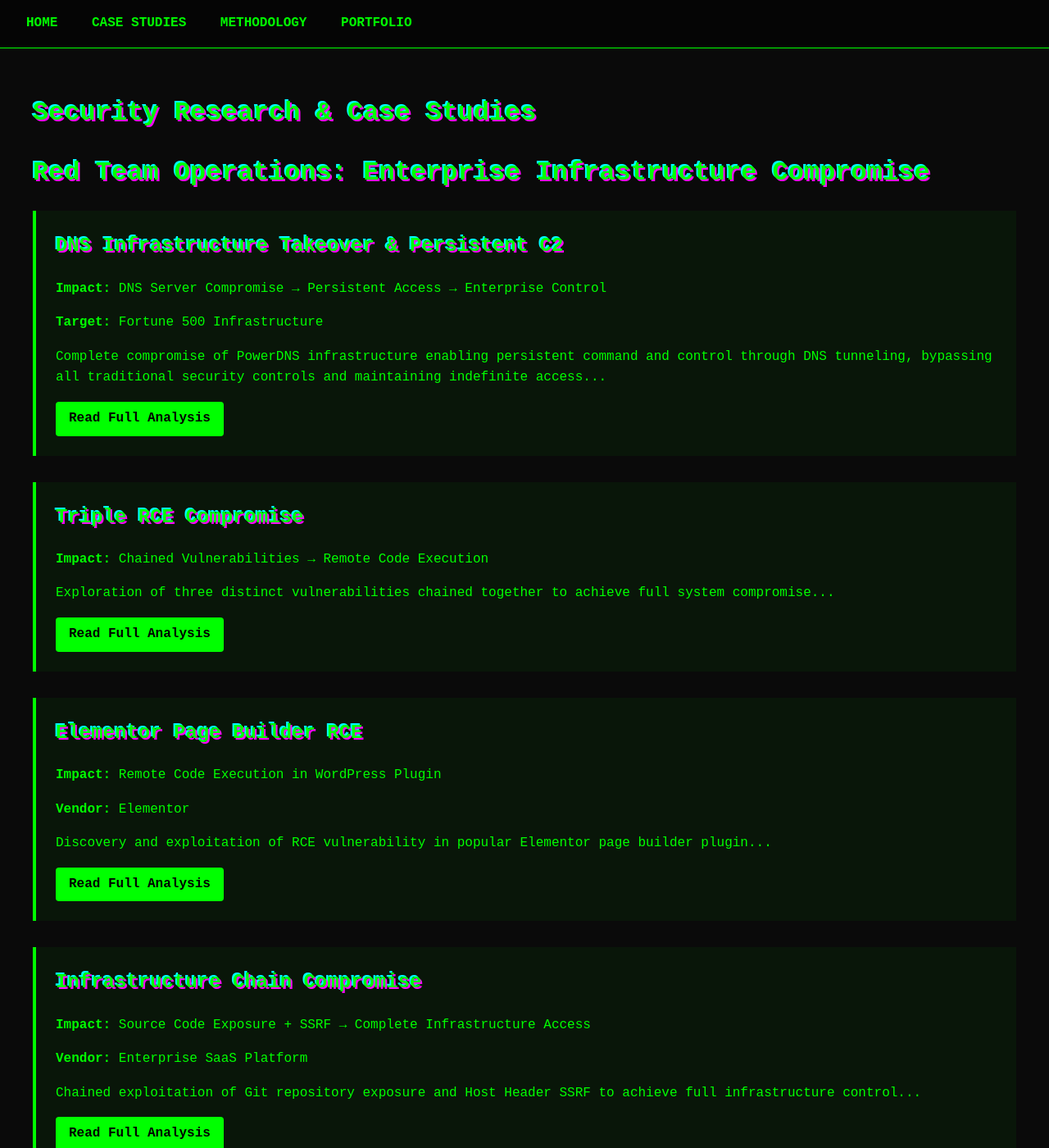
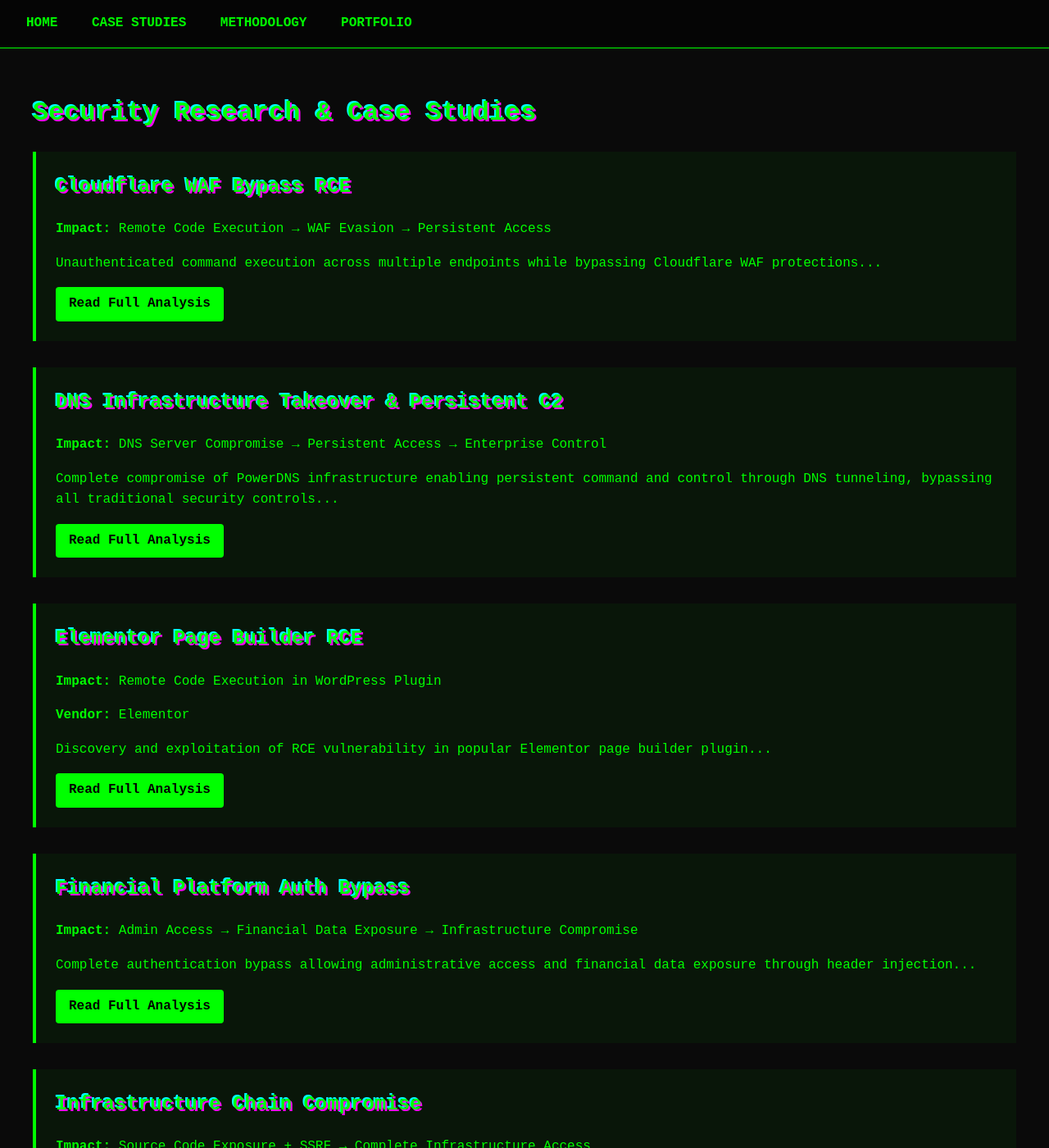
Before and after one commit to TyreekHaynes/Security-Research, a Jekyll site: the page built from research.html, in a window 1280 px wide and 1400 px high. Shown: the whole window at 82% size. Built offline with Jekyll 4.4.1, drawn with Linux system fonts in a browser that asks for light colours; some of the changed text lies outside the part shown.

Commit message:
Update research.html

```diff
--- a/research.html
+++ b/research.html
@@ -5,22 +5,18 @@ title: Research
 
 <h1>Security Research & Case Studies</h1>
 
-<h1>Red Team Operations: Enterprise Infrastructure Compromise</h1>
+<div class="case-study-preview">
+    <h2>Cloudflare WAF Bypass RCE</h2>
+    <p><strong>Impact:</strong> Remote Code Execution → WAF Evasion → Persistent Access</p>
+    <p>Unauthenticated command execution across multiple endpoints while bypassing Cloudflare WAF protections...</p>
+    <a href="{{ site.baseurl }}/case-studies/cloudflare-waf-bypass-rce.html" class="read-more">Read Full Analysis</a>
+</div>
 
 <div class="case-study-preview">
     <h2>DNS Infrastructure Takeover & Persistent C2</h2>
     <p><strong>Impact:</strong> DNS Server Compromise → Persistent Access → Enterprise Control</p>
-    <p><strong>Target:</strong> Fortune 500 Infrastructure</p>
-    <p>Complete compromise of PowerDNS infrastructure enabling persistent command and control through DNS tunneling, bypassing all traditional security controls and maintaining indefinite access...</p>
+    <p>Complete compromise of PowerDNS infrastructure enabling persistent command and control through DNS tunneling, bypassing all traditional security controls...</p>
     <a href="{{ site.baseurl }}/case-studies/red-team-operations.html" class="read-more">Read Full Analysis</a>
-</div>
-
-
-<div class="case-study-preview">
-    <h2>Triple RCE Compromise</h2>
-    <p><strong>Impact:</strong> Chained Vulnerabilities → Remote Code Execution</p>
-    <p>Exploration of three distinct vulnerabilities chained together to achieve full system compromise...</p>
-    <a href="{{ site.baseurl }}/case-studies/triple-rce.html" class="read-more">Read Full Analysis</a>
 </div>
 
 <div class="case-study-preview">
@@ -32,17 +28,22 @@ title: Research
 </div>
 
 <div class="case-study-preview">
+    <h2>Financial Platform Auth Bypass</h2>
+    <p><strong>Impact:</strong> Admin Access → Financial Data Exposure → Infrastructure Compromise</p>
+    <p>Complete authentication bypass allowing administrative access and financial data exposure through header injection...</p>
+    <a href="{{ site.baseurl }}/case-studies/financial-platform-auth-bypass.html" class="read-more">Read Full Analysis</a>
+</div>
+
+<div class="case-study-preview">
     <h2>Infrastructure Chain Compromise</h2>
     <p><strong>Impact:</strong> Source Code Exposure + SSRF → Complete Infrastructure Access</p>
-    <p><strong>Vendor:</strong> Enterprise SaaS Platform</p>
     <p>Chained exploitation of Git repository exposure and Host Header SSRF to achieve full infrastructure control...</p>
     <a href="{{ site.baseurl }}/case-studies/infrastructure-chain-compromise.html" class="read-more">Read Full Analysis</a>
 </div>
 
 <div class="case-study-preview">
-    <h2>Financial Platform Auth Bypass</h2>
-    <p><strong>Impact:</strong> Admin Access → Financial Data Exposure → Infrastructure Compromise</p>
-    <p><strong>Vendor:</strong> Investment Platform</p>
-    <p>Complete authentication bypass allowing administrative access and financial data exposure through header injection...</p>
-    <a href="{{ site.baseurl }}/case-studies/financial-platform-auth-bypass.html" class="read-more">Read Full Analysis</a>
+    <h2>Triple RCE Compromise</h2>
+    <p><strong>Impact:</strong> Chained Vulnerabilities → Remote Code Execution</p>
+    <p>Exploration of three distinct vulnerabilities chained together to achieve full system compromise...</p>
+    <a href="{{ site.baseurl }}/case-studies/triple-rce.html" class="read-more">Read Full Analysis</a>
 </div>
```
